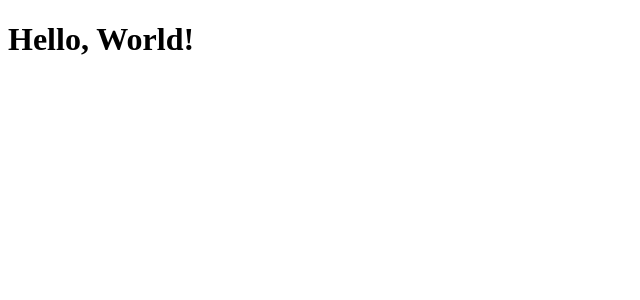
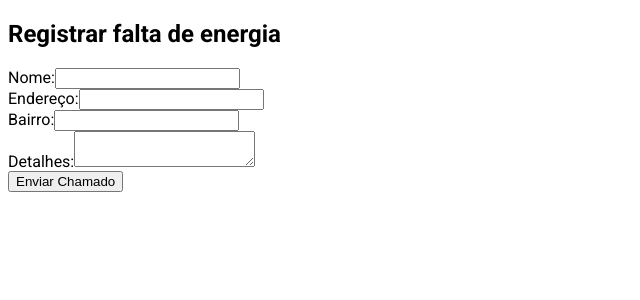
Before and after one commit to herissonnogueira/sem-energia, a React (Vite) app: page / in a window 1280 px wide. Shown: the top 300 px of the page, without its empty margins (0-640 px from the left). Built offline with nearby package versions, Linux system fonts and the light colour scheme; no server answers.

Commit message:
feat: create MVC structure and configure Supabase for Chamado system

```diff
--- a/index.html
+++ b/index.html
@@ -5,6 +5,9 @@
     <link rel="icon" type="image/svg+xml" href="/vite.svg" />
     <meta name="viewport" content="width=device-width, initial-scale=1.0" />
     <title>Sem Energia</title>
+    <link rel="preconnect" href="https://fonts.googleapis.com">
+    <link rel="preconnect" href="https://fonts.gstatic.com" crossorigin>
+    <link href="https://fonts.googleapis.com/css2?family=Roboto:ital,wght@0,100;0,300;0,400;0,500;0,700;0,900;1,100;1,300;1,400;1,500;1,700;1,900&display=swap" rel="stylesheet">
   </head>
   <body>
     <div id="root"></div>
--- a/package.json
+++ b/package.json
@@ -10,6 +10,7 @@
     "preview": "vite preview"
   },
   "dependencies": {
+    "@supabase/supabase-js": "^2.45.5",
     "react": "^18.3.1",
     "react-dom": "^18.3.1"
   },
--- a/src/App.css
+++ b/src/App.css
@@ -0,0 +1,4 @@
+body {
+  font-family: "Roboto", sans-serif;
+
+}
--- a/src/App.tsx
+++ b/src/App.tsx
@@ -1,12 +1,12 @@
-
-import './App.css'
+import './App.css';
+import ChamadoForm from './views/ChamadoForm';
 
 function App() {
   return (
-    <>
-      <h1>Hello, World!</h1>
-    </>
-  )
+    <div className="App">
+      <ChamadoForm />
+    </div>
+  );
 }
 
-export default App
+export default App;
--- /dev/null
+++ b/src/controllers/ChamadoController.ts
@@ -0,0 +1,26 @@
+import { supabase } from '../services/supabase';
+import { Chamado } from '../models/Chamado';
+
+export class ChamadoController {
+  async criarChamado(chamado: Chamado): Promise<void> {
+    const { error } = await supabase
+      .from('chamados')
+      .insert([chamado]);
+
+    if (error) {
+      throw new Error('Erro ao criar chamado: ' + error.message);
+    }
+  }
+
+  async listarChamados(): Promise<Chamado[]> {
+    const { data, error } = await supabase
+      .from('chamados')
+      .select('*')
+      .order('createdAt', { ascending: false });
+
+    if (error) {
+      throw new Error('Erro ao listar chamados: ' + error.message);
+    }
+    return data || [];
+  }
+}
--- /dev/null
+++ b/src/models/Chamado.ts
@@ -0,0 +1,8 @@
+export interface Chamado {
+    id?: number;
+    nome: string;
+    endereco: string;
+    bairro: string;
+    detalhes: string;
+    createdAt?: string;
+}
--- /dev/null
+++ b/src/services/supabase.ts
@@ -0,0 +1,4 @@
+import { createClient } from '@supabase/supabase-js';
+const supabaseUrl = import.meta.env.VITE_SUPABASE_URL;
+const supabaseAnonKey = import.meta.env.VITE_SUPABASE_ANON_KEY;
+export const supabase = createClient(supabaseUrl, supabaseAnonKey);
--- /dev/null
+++ b/src/views/ChamadoForm.tsx
@@ -0,0 +1,107 @@
+import React, { useState, useCallback } from 'react';
+import { ChamadoController } from '../controllers/ChamadoController';
+
+interface FormData {
+  nome: string;
+  endereco: string;
+  bairro: string;
+  detalhes: string;
+}
+
+const ChamadoForm = () => {
+  const [formData, setFormData] = useState<FormData>({
+    nome: '',
+    endereco: '',
+    bairro: '',
+    detalhes: '',
+  });
+
+  const [isLoading, setIsLoading] = useState(false);
+
+  const chamadoController = new ChamadoController();
+
+  const handleChange = useCallback(
+    (e: React.ChangeEvent<HTMLInputElement | HTMLTextAreaElement>) => {
+      const { name, value } = e.target;
+      setFormData(prevState => ({
+        ...prevState,
+        [name]: value,
+      }));
+    },
+    []
+  );
+
+  const handleSubmit = useCallback(
+    async (e: React.FormEvent<HTMLFormElement>) => {
+      e.preventDefault();
+      setIsLoading(true);
+      try {
+        await chamadoController.criarChamado(formData);
+        setFormData({ nome: '', endereco: '', bairro: '', detalhes: '' });
+        alert('Chamado registrado com sucesso!');
+      } catch (error) {
+        console.error('Erro ao registrar chamado:', error);
+        alert('Erro ao registrar chamado. Por favor, tente novamente.');
+      } finally {
+        setIsLoading(false);
+      }
+    },
+    [formData, chamadoController]
+  );
+
+  return (
+    <div className="chamado-form">
+      <h2>Registrar falta de energia</h2>
+      <form onSubmit={handleSubmit}>
+        <div className="form-group">
+          <label htmlFor="nome">Nome:</label>
+          <input
+            type="text"
+            id="nome"
+            name="nome"
+            value={formData.nome}
+            onChange={handleChange}
+            required
+          />
+        </div>
+        <div className="form-group">
+          <label htmlFor="endereco">Endereço:</label>
+          <input
+            type="text"
+            id="endereco"
+            name="endereco"
+            value={formData.endereco}
+            onChange={handleChange}
+            required
+          />
+        </div>
+        <div className="form-group">
+          <label htmlFor="bairro">Bairro:</label>
+          <input
+            type="text"
+            id="bairro"
+            name="bairro"
+            value={formData.bairro}
+            onChange={handleChange}
+            required
+          />
+        </div>
+        <div className="form-group">
+          <label htmlFor="detalhes">Detalhes:</label>
+          <textarea
+            id="detalhes"
+            name="detalhes"
+            value={formData.detalhes}
+            onChange={handleChange}
+            required
+          />
+        </div>
+        <button type="submit" disabled={isLoading}>
+          {isLoading ? 'Enviando...' : 'Enviar Chamado'}
+        </button>
+      </form>
+    </div>
+  );
+};
+
+export default ChamadoForm;
```
Also changed, not shown: 1 other file (tests, documents, lock files or other folders).
